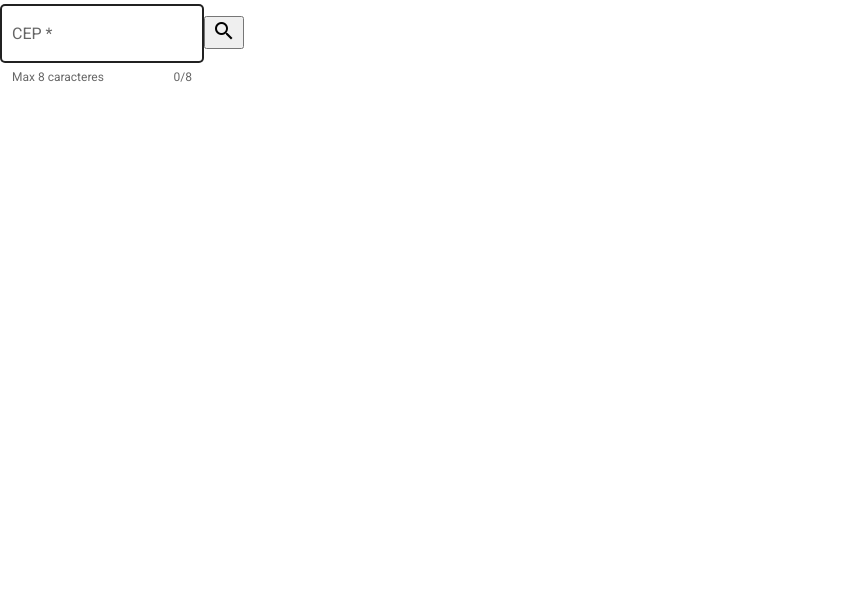
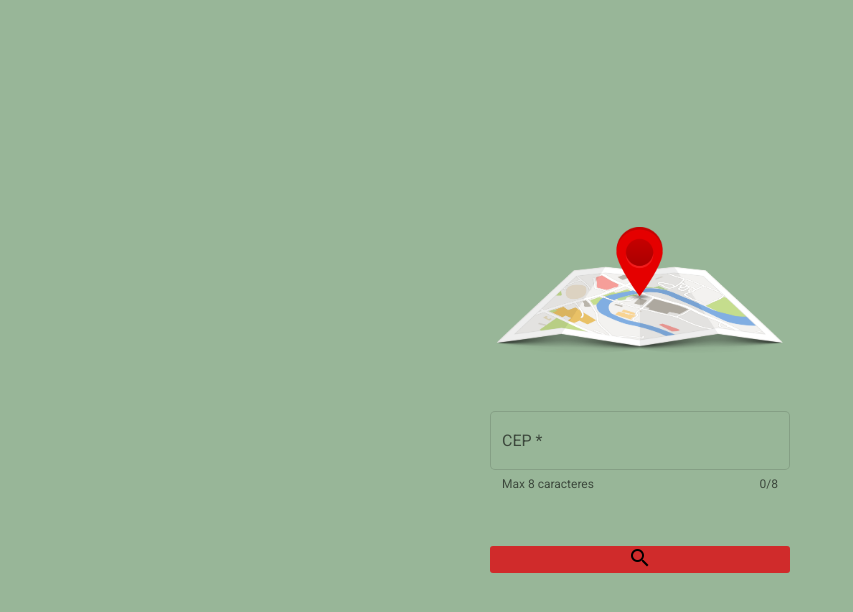
Before and after one commit to marianagsoares/buscar-cep, an Angular app: page / in a window 1280 px wide. Shown: the top 612 px of the page, without its empty margins (0-853 px from the left). Built offline with nearby package versions, Linux system fonts and the light colour scheme.

Commit message:
Aplicar estilos css

```diff
--- a/src/app/app.component.css
+++ b/src/app/app.component.css
@@ -0,0 +1,67 @@
+
+main{
+    height: 100vh;
+    display: flex;
+    justify-content: center;
+    background-color: rgb(152, 182, 152) ;
+}
+
+.content{
+    display: flex;
+    align-items: center;
+    justify-content: center;
+    flex-direction: column;
+    gap: 50px;
+}
+
+img{
+    width: 300px;
+}
+
+form{
+    display: flex;
+    flex-direction: column;
+    justify-content: center;
+    gap: 50px;
+    width: 300px;
+}
+
+button{
+    border: none;
+    border-radius: 3px;
+    cursor: pointer;
+}
+
+.close-button{
+    background-color: transparent;
+    position: absolute;
+    top: 10px;
+    right: 10px;
+    display: flex
+}
+
+.close-button:hover{
+    background-color:rgb(208, 43, 43);
+}
+
+.search-button{
+    background-color: rgb(208, 43, 43);
+}
+.search-button:hover{
+    transform: scale(1.1);
+    background-color: green;
+}
+
+.return-itens{
+    padding: 5px;
+    background-color:white;
+    color: #171717bb;
+    font-weight: 500px;
+    border-radius: 5px;
+    font-size: 15px;
+    display: flex;
+    justify-content: space-around;
+    flex-direction: column;
+    height: 200px;
+    position: relative;
+}
--- a/src/app/app.component.html
+++ b/src/app/app.component.html
@@ -1,28 +1,30 @@
+<!--5.1-->
 <main>
-  <section>
+  <div class="content">
+    <!--5.7-->
     <form (ngSubmit)="procurar()" [formGroup]="formulario">
+      <img src="../assets/logo.png" alt="">
       <mat-form-field hintLabel="Max 8 caracteres" appearance="outline">
         <mat-label>CEP</mat-label>
+        <!--5.6-->
         <input matInput #input maxlength="8" placeholder="Digite o número do CEP" formControlName="inputCep">
         <mat-hint align="end">{{input.value.length || 0}}/8</mat-hint>
       </mat-form-field>
-      <button>
+      <button class="search-button">
         <mat-icon>search</mat-icon>
       </button>
     </form>
-  </section>
-  <section>
-      <div *ngIf="endereco != undefined">
-        <p>{{endereco.cep}}</p>
-        <p>{{endereco.logradouro}}</p>
-        <p>{{endereco.complemento}}</p>
-        <p>{{endereco.bairro}}</p>
-        <p>{{endereco.localidade}}</p>
-        <p>{{endereco.uf}}</p>
-        <p>{{endereco.ibge}}</p>
-        <p>{{endereco.gia}}</p>
-        <p>{{endereco.ddd}}</p>
-        <p>{{endereco.siafi}}</p>
+    <!--8.1-->
+      <div *ngIf="endereco != undefined" class="return-itens">
+        <button class="close-button" (click)="apagar()">
+          <mat-icon>close</mat-icon>
+        </button>
+        <!--8.2-->
+        <p>CEP: {{endereco.cep}}</p>
+        <p>UF: {{endereco.uf}}</p>
+        <p>Cidade:{{endereco.localidade}}</p>
+        <p>Bairro: {{endereco.bairro}}</p>
+        <p>Logradouro: {{endereco.logradouro}}</p>
       </div>
-  </section>
+  </div>
 </main>
--- a/src/app/app.component.ts
+++ b/src/app/app.component.ts
@@ -1,3 +1,4 @@
+import { HttpResponse } from '@angular/common/http';
 import { Component } from '@angular/core';
 import { FormBuilder, FormGroup, Validators } from '@angular/forms';
 import { MatSnackBar } from '@angular/material/snack-bar';
@@ -20,26 +21,36 @@ export class AppComponent {
 
 
   constructor(
-    private formBuilder: FormBuilder,
-    private viaCepService: ViaCepService,
-    private snackBar: MatSnackBar
+    private formBuilder: FormBuilder, //5.4
+    private viaCepService: ViaCepService,//7.1
+    private snackBar: MatSnackBar //9.1
   ) {}
 
+  //5.5
   formulario: FormGroup = this.formBuilder.group({
     inputCep: ["", [Validators.required]]
   })
 
-  endereco!: IEndereco;
+  //7:2
+  endereco: IEndereco | undefined;
 
+  //5.2
   procurar() {
+    //5.8
     const valorInputCep = this.formulario.get('inputCep')?.value
-
+    //7.3
     this.viaCepService.buscarCep(valorInputCep).subscribe((enderecoRetornado) => {
+      //9.2
       if(enderecoRetornado.erro){
         this.snackBar.open(`CEP ${valorInputCep} não encontrado`, "fechar")
       }else {
         this.endereco = enderecoRetornado;
       }
+
     })
   }
+
+  apagar() {
+    this.endereco = undefined;
+  }
 }
--- a/src/app/app.module.ts
+++ b/src/app/app.module.ts
@@ -15,8 +15,8 @@ import { HttpClientModule } from '@angular/common/http';
     BrowserModule,
     BrowserAnimationsModule,
     MaterialModule,
-    ReactiveFormsModule,
-    HttpClientModule
+    ReactiveFormsModule, //5.3
+    HttpClientModule //6.2
   ],
   providers: [],
   bootstrap: [AppComponent]
--- a/src/app/interfaces.ts
+++ b/src/app/interfaces.ts
@@ -1,3 +1,4 @@
+//6.5
 export interface IEndereco {
     cep: string
     logradouro: string
--- a/src/app/services/via-cep.service.ts
+++ b/src/app/services/via-cep.service.ts
@@ -7,10 +7,13 @@ import { IEndereco } from '../interfaces';
 })
 
 export class ViaCepService {
+  //6.3
   constructor(private http: HttpClient) { }
 
+  //6.1
   private readonly baseUrl: string = "https://viacep.com.br/ws"
 
+  //6.4
   buscarCep(cep: string) {
     return this.http.get<IEndereco>(`${this.baseUrl}/${cep}/json`)
   }
--- a/src/styles.css
+++ b/src/styles.css
@@ -1,4 +1,9 @@
 /* You can add global styles to this file, and also import other style files */
 
 html, body { height: 100%; }
-body { margin: 0; font-family: Roboto, "Helvetica Neue", sans-serif; }
+body { margin: 0; font-family: "Helvetica Neue", sans-serif; }
+*{
+    box-sizing: border-box;
+    margin: 0;
+    padding: 0;
+}
```
Also changed, not shown: passo-a-passo.txt, src/assets/logo.png (added).
